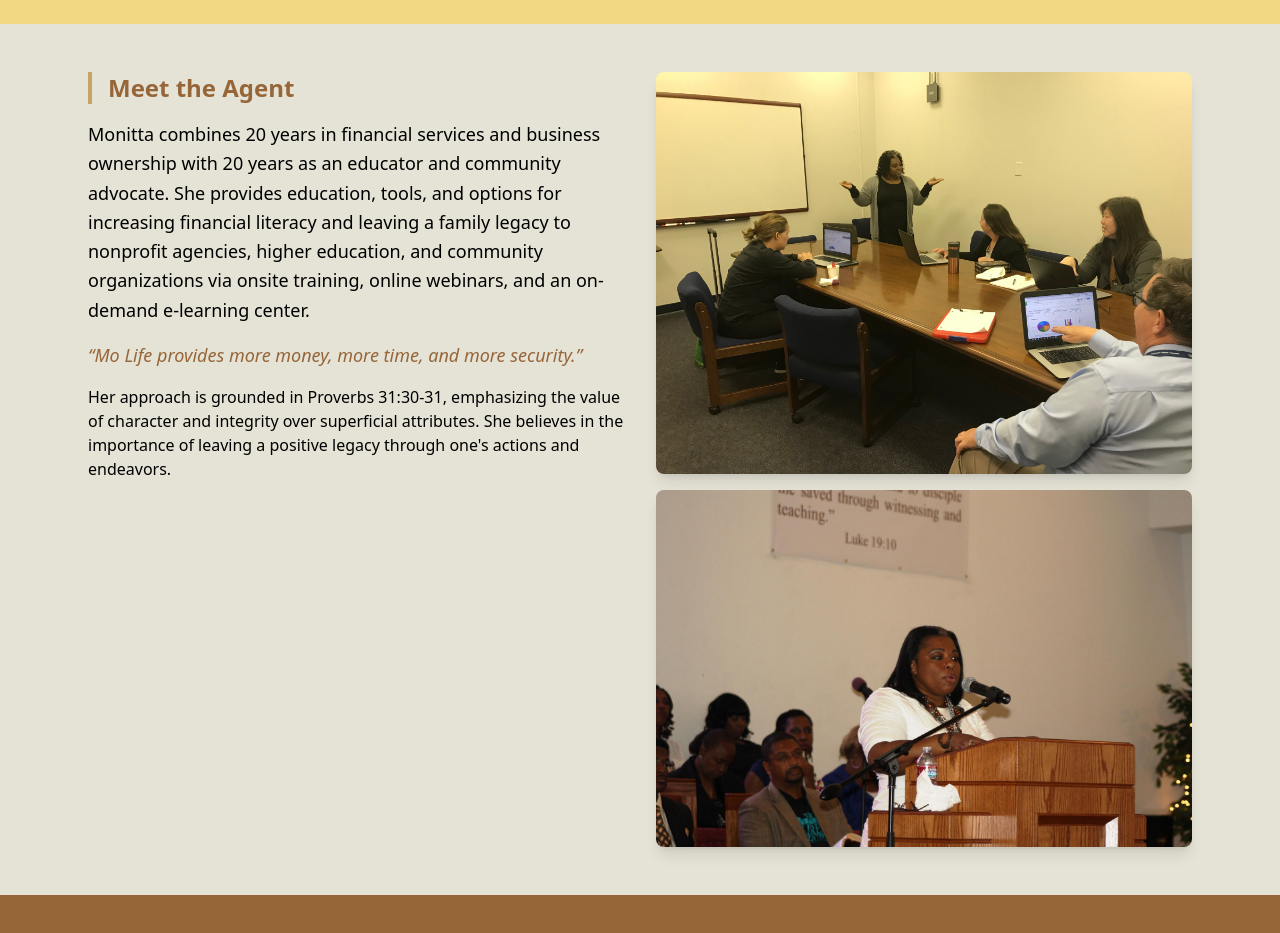
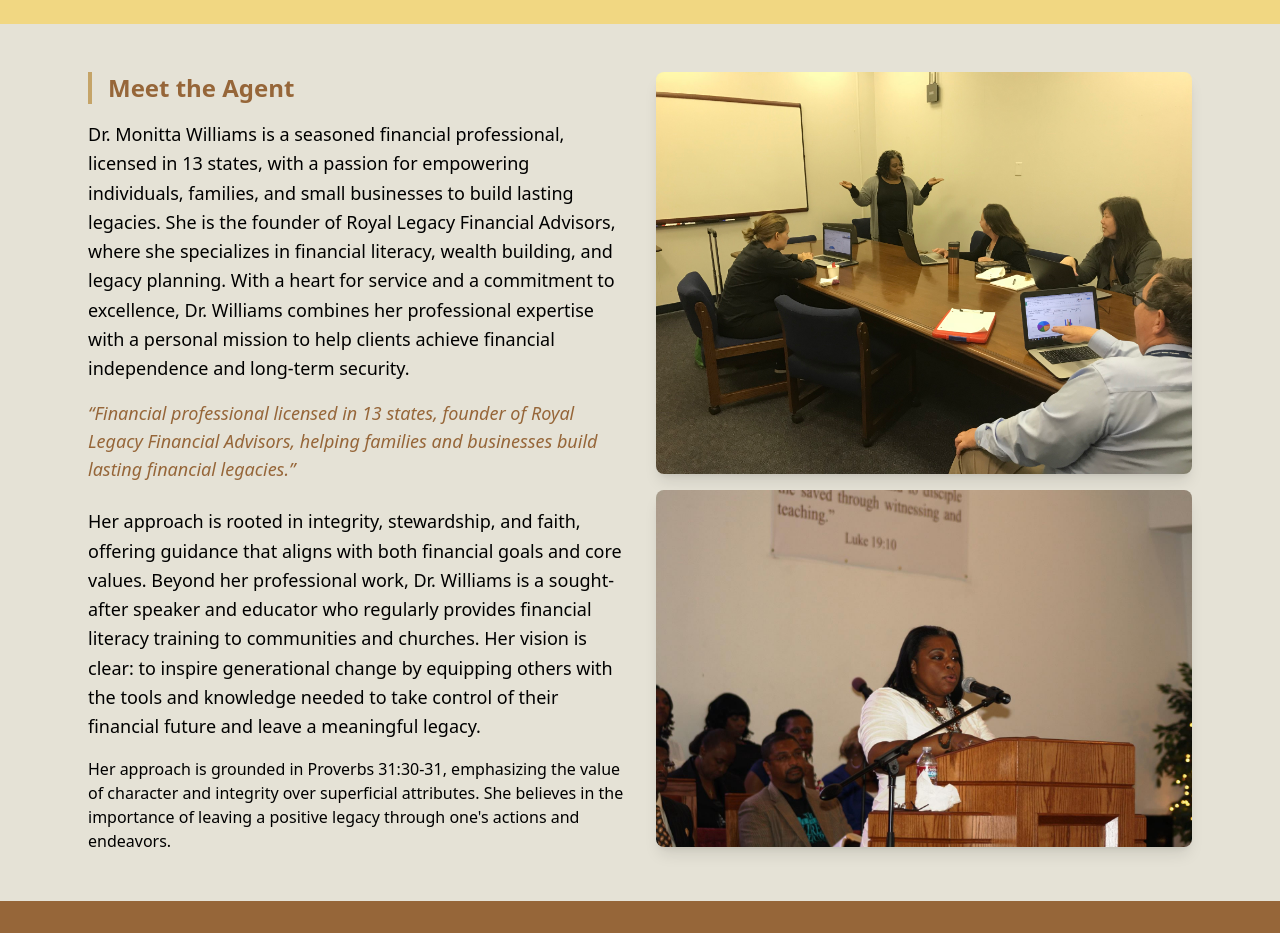
Before and after one commit to darneljones002/RoyalLegacyFA, a React (Create React App) app: page /about in a window 1280 px wide. Shown: the part 420-1353 px from the top of the page. Built offline with nearby package versions, Linux system fonts and the light colour scheme.

Commit message:
Development

```diff
--- a/src/pages/About.jsx
+++ b/src/pages/About.jsx
@@ -29,15 +29,22 @@ function About() {
             Meet the Agent
           </h3>
           <p className="text-lg leading-relaxed">
-            Monitta combines 20 years in financial services and business ownership with 20 years as
-            an educator and community advocate. She provides education, tools, and options for
-            increasing financial literacy and leaving a family legacy to nonprofit agencies, higher
-            education, and community organizations via onsite training, online webinars, and an
-            on-demand e-learning center.
+              Dr. Monitta Williams is a seasoned financial professional, licensed in 13 states, with a passion for empowering individuals,
+              families, and small businesses to build lasting legacies. She is the founder of Royal Legacy Financial Advisors, where she
+              specializes in financial literacy, wealth building, and legacy planning. With a heart for service and a commitment to excellence,
+              Dr. Williams combines her professional expertise with a personal mission to help clients achieve financial independence and long-term security.
           </p>
           <p className="mt-4 text-lg italic text-[#966639] font-medium">
-            “Mo Life provides more money, more time, and more security.”
+            “Financial professional licensed in 13 states, founder of Royal Legacy Financial Advisors,
+            helping families and businesses build lasting financial legacies.”
           </p>
+          <br/>
+          <p className="text-lg leading-relaxed">
+              Her approach is rooted in integrity, stewardship, and faith, offering guidance that aligns with both financial goals and core values. Beyond her professional work,
+              Dr. Williams is a sought-after speaker and educator who regularly provides financial literacy training to communities and churches. Her vision is clear: to inspire generational
+              change by equipping others with the tools and knowledge needed to take control of their financial future and leave a meaningful legacy.
+          </p>
+
           <p className="mt-4 text-md">
             Her approach is grounded in Proverbs 31:30-31, emphasizing the value of character and
             integrity over superficial attributes. She believes in the importance of leaving a
```
